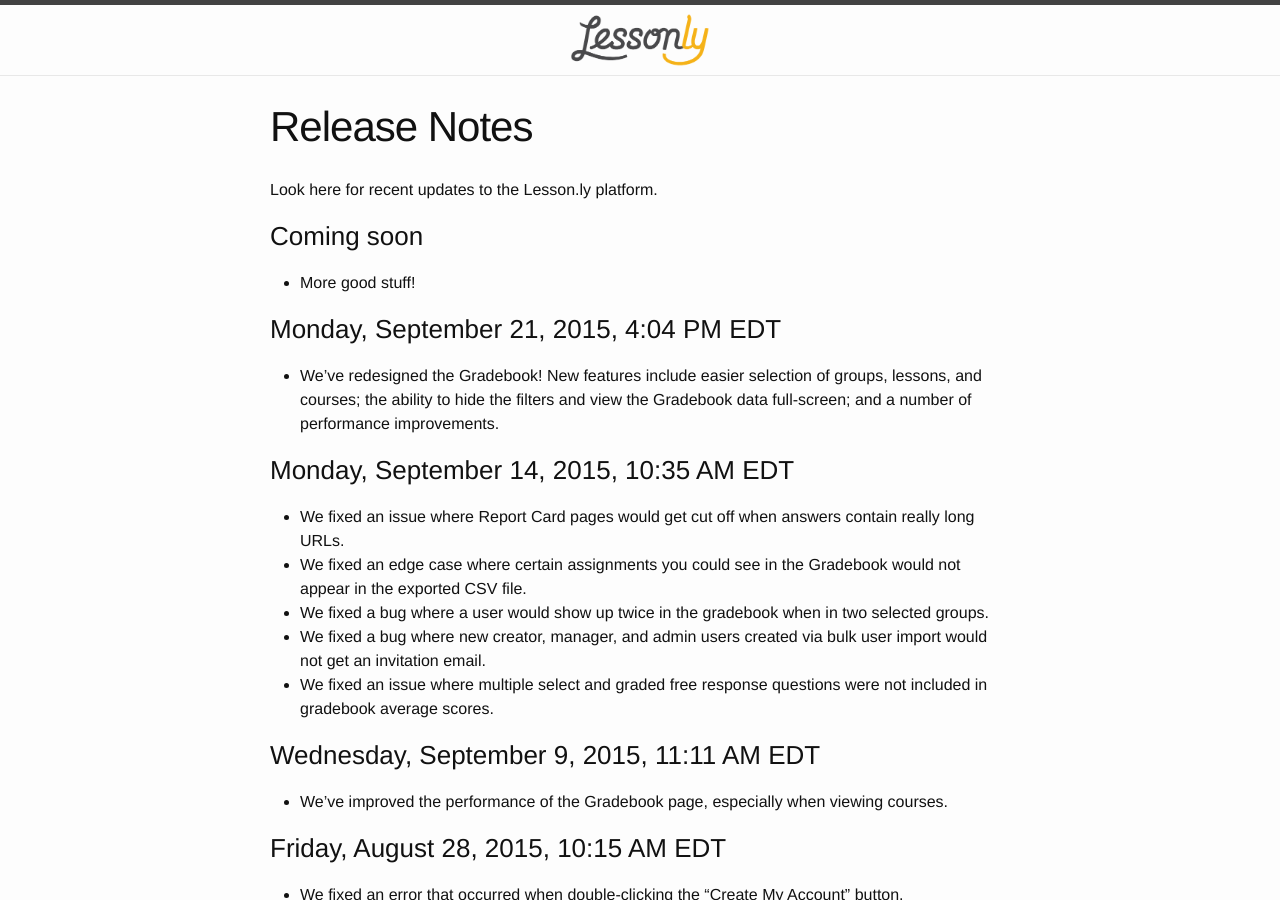
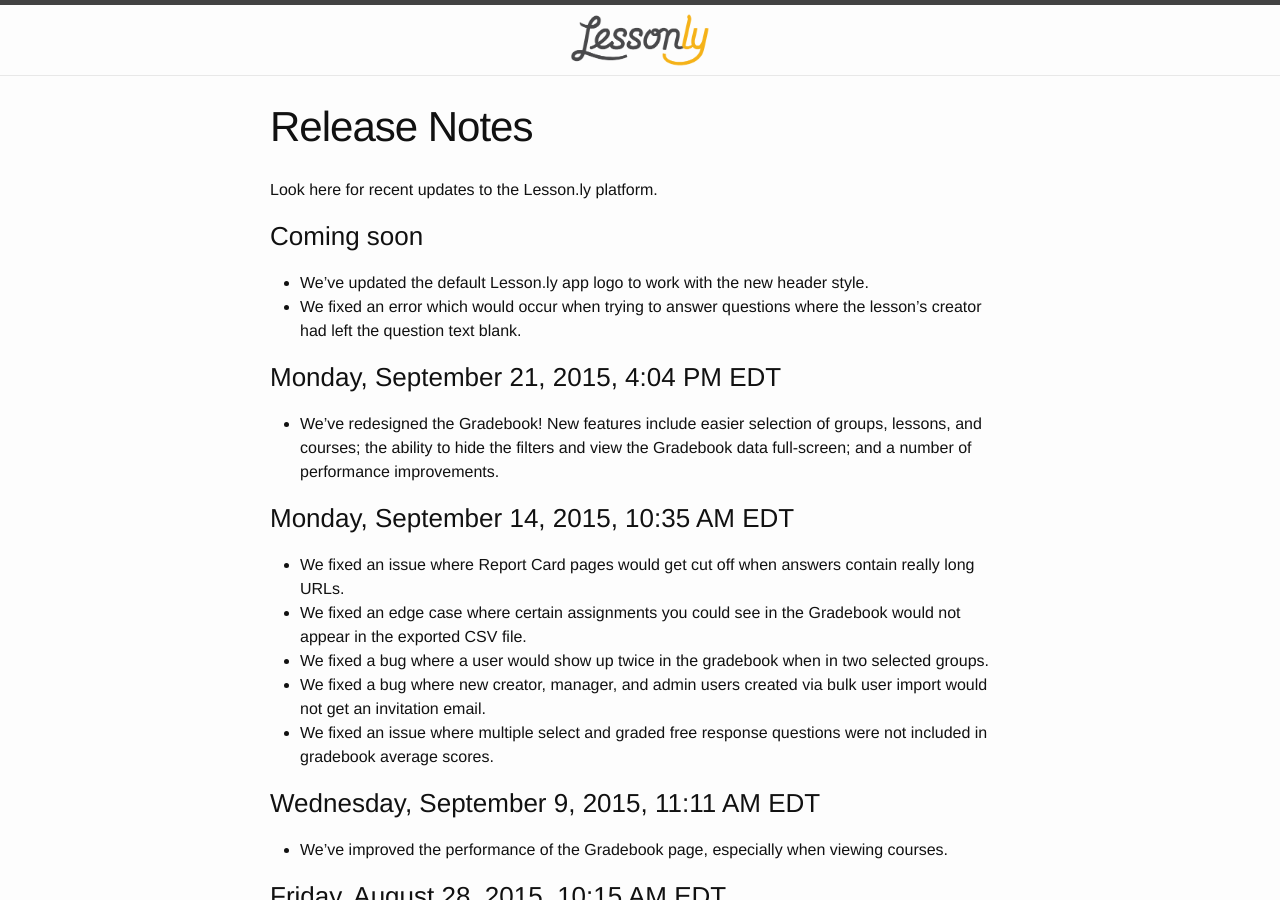
Before and after one commit to isabella232/lessonly.github.io, a Jekyll site: the page built from release-notes.md, in a window 1280 px wide and 900 px high. Built offline with Jekyll 4.4.1, drawn with Linux system fonts in a browser that asks for light colours.

Commit message:
Update release notes

```diff
--- a/release-notes.md
+++ b/release-notes.md
@@ -8,7 +8,8 @@
 
 ### Coming soon
 
-- More good stuff!
+- We've updated the default Lesson.ly app logo to work with the new header style.
+- We fixed an error which would occur when trying to answer questions where the lesson's creator had left the question text blank.
 
 ### Monday, September 21, 2015, 4:04 PM EDT
 
```
